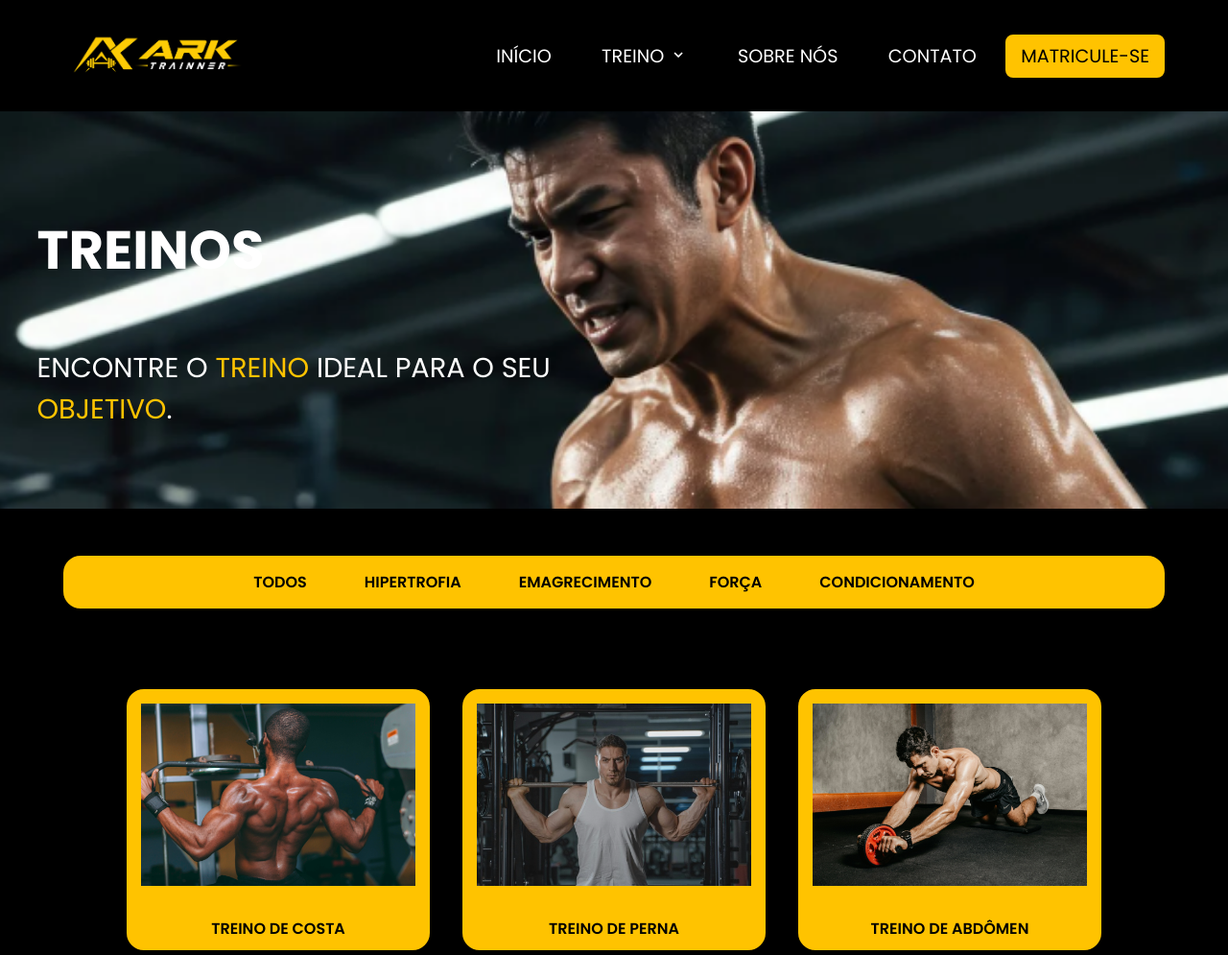
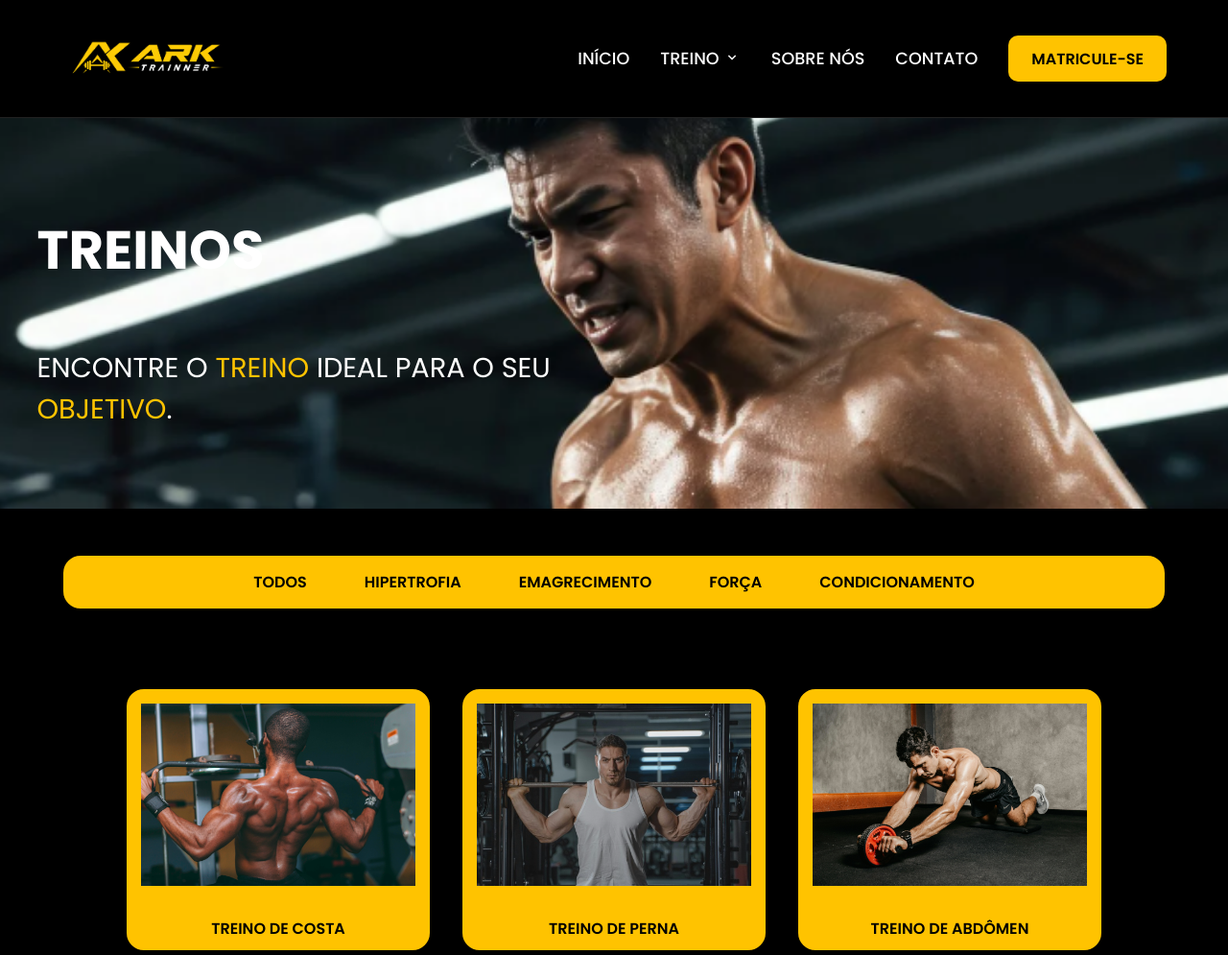
Before and after one commit to guigraiff09/Ark_Trainner, a website: page Frontend/pages/treino.html in a window 1280 px wide. Shown: the top 995 px of the page at 96% size. Drawn offline with nearby package versions, Linux system fonts and the light colour scheme.

Commit message:
sub-menu e footer

```diff
--- a/Frontend/css/Políticas.css
+++ b/Frontend/css/Políticas.css
@@ -42,51 +42,102 @@ body{
     top: 0;
     left: 0;
     width: 100%;
-  z-index: 99;
-  background-color: #000;
+    background: #000;
+    z-index: 999;
+    border-bottom: 1px solid #222;
 }
 
-.header .nav-bar{
+.nav-bar{
+    width: 100%;
+    max-width: 1700px;
+    margin: auto;
+    padding: 1rem 5%;
     display: flex;
     align-items: center;
     justify-content: space-between;
-  padding: 0.5rem 5%; /* Ajustado padding lateral fluído */
+    gap: 20px;
+    list-style-type: none;
 }
 
+
+.logo{
+    width: 180px;
+    max-width: 100%;
+    height: auto;
+}
+
+.nav{
+    display: flex;
+    align-items: center;
+    justify-content: center;
+    gap: 2rem;
+    flex-wrap: wrap;
+}
+.nav li{
+    list-style-type: none;
+}
 .nav a{
-    margin: 0 1.5rem;
-    font-size: 1.2rem;
     color: #fff;
+    font-size: 1.1rem;
+    font-weight: 500;
+    text-align: center;
 }
 
 .nav a:hover{
     color: #ffc300;
     font-size: 1.3rem;
  }
-
-.nav button{
-    background-color:#ffc300;
-    border: 2px solid #000;
+.nav a img{
+    color: #ffc300;
+    font-size: 1.8rem;
+}
+.button a{
+    background: #ffc300;
+    color: #000;
+    padding: 0.8rem 1.5rem;
     border-radius: 10px;
-    color:#000;
-    font-size: 1.2rem;
-    padding: 0.5rem 1rem; /* Padding corrigido */
+    font-size: 1rem;
+    font-weight: 600;
     cursor: pointer;
 }
 
-nav button:hover{
-   font-size: 1.3rem;
+.nav button a:hover{
+    transform: scale(1.05);
+    color: #000;
 }
 
-.nav img{
-  width: auto;
-  height: 50px;
+.dropdown{
+    position: relative;
+}
+.i{
+    font-size: 12px;
+    transition: 0.3s ease;
 }
 
-.logo{
-   text-align: left;
+.dropdown-menu{
+    position: absolute;
+    top: 100%;
+    left: 0;
+    background-color: #333;
+    list-style: none;
+    padding: 10px 0;
+    min-width: 160px;
+    box-shadow: 0 8px 16px rgba(0,0,0,0.2);
+    z-index: 999;
+    display: none;
+    border-radius: 10px;
 }
 
+.dropdown-menu li a{
+    display: block;
+    padding: 10px 15px;
+    font-size: 14px;
+    color: #fff;
+}
+
+.dropdown:hover .dropdown-menu{
+    display: block;
+}
 /* --- FOOTER --- */
 .footer{
     background-color: #000;
--- a/Frontend/css/Sobre.css
+++ b/Frontend/css/Sobre.css
@@ -41,7 +41,7 @@ HEADER
     max-width: 1700px;
     margin: auto;
     padding: 1rem 5%;
-
+    list-style: none;
     display: flex;
     align-items: center;
     justify-content: space-between;
@@ -73,7 +73,7 @@ HEADER
     font-size: 1.3rem;
  }
 
-.nav button{
+.button a{
     background: #ffc300;
     color: #000;
     padding: 0.8rem 1.5rem;
@@ -83,10 +83,43 @@ HEADER
     cursor: pointer;
 }
 
-.nav button:hover{
+.nav button a:hover{
     transform: scale(1.05);
+    color: #000;
 }
 
+.dropdown{
+    position: relative;
+}
+.i{
+    font-size: 12px;
+    transition: 0.3s ease;
+}
+
+.dropdown-menu{
+    position: absolute;
+    top: 100%;
+    left: 0;
+    background-color: #333;
+    list-style: none;
+    padding: 10px 0;
+    min-width: 160px;
+    box-shadow: 0 8px 16px rgba(0,0,0,0.2);
+    z-index: 999;
+    display: none;
+    border-radius: 10px;
+}
+
+.dropdown-menu li a{
+    display: block;
+    padding: 10px 15px;
+    font-size: 14px;
+    color: #fff;
+}
+
+.dropdown:hover .dropdown-menu{
+    display: block;
+}
 /* ==========================================
 MAIN
 ========================================== */
--- a/Frontend/css/contato.css
+++ b/Frontend/css/contato.css
@@ -4,10 +4,10 @@
     margin: 0;
     padding: 0;
     box-sizing: border-box;
-    font-family: 'Poppins', sans-serif;
     text-decoration: none;
     border: none;
     outline: none;
+    font-family: 'Poppins', sans-serif;
     transition: 0.3s ease;
 }
 
@@ -22,16 +22,13 @@ body{
     min-height: 100vh;
 }
 
-/* ==========================================
-HEADER
-========================================== */
 
 .header{
-    width: 100%;
-    background: #000;
     position: fixed;
     top: 0;
     left: 0;
+    width: 100%;
+    background: #000;
     z-index: 999;
     border-bottom: 1px solid #222;
 }
@@ -41,12 +38,13 @@ HEADER
     max-width: 1700px;
     margin: auto;
     padding: 1rem 5%;
-
     display: flex;
     align-items: center;
     justify-content: space-between;
     gap: 20px;
+    list-style-type: none;
 }
+
 
 .logo{
     width: 180px;
@@ -61,19 +59,25 @@ HEADER
     gap: 2rem;
     flex-wrap: wrap;
 }
-
+.nav li{
+    list-style-type: none;
+}
 .nav a{
     color: #fff;
     font-size: 1.1rem;
     font-weight: 500;
+    text-align: center;
 }
 
 .nav a:hover{
     color: #ffc300;
     font-size: 1.3rem;
  }
-
-.nav button{
+.nav a img{
+    color: #ffc300;
+    font-size: 1.8rem;
+}
+.button a{
     background: #ffc300;
     color: #000;
     padding: 0.8rem 1.5rem;
@@ -83,10 +87,43 @@ HEADER
     cursor: pointer;
 }
 
-.nav button:hover{
+.nav button a:hover{
     transform: scale(1.05);
+    color: #000;
 }
 
+.dropdown{
+    position: relative;
+}
+.i{
+    font-size: 12px;
+    transition: 0.3s ease;
+}
+
+.dropdown-menu{
+    position: absolute;
+    top: 100%;
+    left: 0;
+    background-color: #333;
+    list-style: none;
+    padding: 10px 0;
+    min-width: 160px;
+    box-shadow: 0 8px 16px rgba(0,0,0,0.2);
+    z-index: 999;
+    display: none;
+    border-radius: 10px;
+}
+
+.dropdown-menu li a{
+    display: block;
+    padding: 10px 15px;
+    font-size: 14px;
+    color: #fff;
+}
+
+.dropdown:hover .dropdown-menu{
+    display: block;
+}
 /* ==========================================
 MAIN
 ========================================== */
--- a/Frontend/css/style.css
+++ b/Frontend/css/style.css
@@ -42,6 +42,7 @@ body{
     align-items: center;
     justify-content: space-between;
     gap: 20px;
+    list-style-type: none;
 }
 
 
@@ -76,7 +77,7 @@ body{
     color: #ffc300;
     font-size: 1.8rem;
 }
-.nav button{
+.button a{
     background: #ffc300;
     color: #000;
     padding: 0.8rem 1.5rem;
@@ -86,8 +87,9 @@ body{
     cursor: pointer;
 }
 
-.nav button:hover{
+.nav button a:hover{
     transform: scale(1.05);
+    color: #000;
 }
 
 .dropdown{
@@ -102,7 +104,7 @@ body{
     position: absolute;
     top: 100%;
     left: 0;
-    background-color: #fff;
+    background-color: #333;
     list-style: none;
     padding: 10px 0;
     min-width: 160px;
@@ -116,7 +118,7 @@ body{
     display: block;
     padding: 10px 15px;
     font-size: 14px;
-    color: #000;
+    color: #fff;
 }
 
 .dropdown:hover .dropdown-menu{
@@ -140,11 +142,8 @@ CARROSSEL
 
 .carrossel-inner img{
     width: 100%;
-<<<<<<< HEAD
     height: 450px;
-=======
     height: 60vh;
->>>>>>> ae39188fb3a2d91a14c662201425a99fea1507e7
     object-fit: cover;
     flex-shrink: 0;
 }
--- a/Frontend/css/treino.css
+++ b/Frontend/css/treino.css
@@ -1,76 +1,129 @@
-@import url('https://fonts.googleapis.com/css2?family=Poppins:ital,wght=0,100;0,200;0,300;0,400;0,500;0,600;0,700;0,800;0,900;1,100;1,200;1,300;1,400;1,500;1,600;1,700;1,800;1,900&display=swap');
+@import url('https://fonts.googleapis.com/css2?family=Poppins:wght@100;200;300;400;500;600;700;800;900&display=swap');
 
-* {
+*{
     margin: 0;
     padding: 0;
-  font-family: 'Poppins', sans-serif;
-  /* Corrigido */
+    box-sizing: border-box;
+    text-decoration: none;
     border: none;
     outline: none;
-  text-decoration: none;
-  transition: 0.2s linear;
-  box-sizing: border-box;
-  /* Adicionado globalmente para evitar quebras de layout */
+    font-family: 'Poppins', sans-serif;
+    transition: 0.3s ease;
 }
 
-body {
-  display: flex;
-  background: black;
-  justify-content: center;
-  flex-direction: column;
-  min-height: 100vh;
-  overflow-x: hidden;
+html{
+    scroll-behavior: smooth;
 }
 
-/* --- HEADER & NAV-BAR --- */
-.header {
+body{
+    background: #000;
+    color: #fff;
+    overflow-x: hidden;
+    min-height: 100vh;
+}
+
+
+.header{
     position: fixed;
     top: 0;
     left: 0;
     width: 100%;
-  z-index: 99;
-  background-color: #000;
+    background: #000;
+    z-index: 999;
+    border-bottom: 1px solid #222;
 }
 
-.header .nav-bar {
+.nav-bar{
+    width: 100%;
+    max-width: 1700px;
+    margin: auto;
+    padding: 1rem 5%;
     display: flex;
     align-items: center;
     justify-content: space-between;
-  padding: 0.5rem 5%;
+    gap: 20px;
+    list-style-type: none;
 }
 
-.nav-bar img {
-  max-width: 200px;
-  width: 100%;
+
+.logo{
+    width: 180px;
+    max-width: 100%;
     height: auto;
-  /* Evita distorcer a logo */
 }
 
-.nav a {
-  margin: 0 1.5rem;
-  font-size: 1.2rem;
+.nav{
+    display: flex;
+    align-items: center;
+    justify-content: center;
+    gap: 2rem;
+    flex-wrap: wrap;
+}
+.nav li{
+    list-style-type: none;
+}
+.nav a{
+    color: #fff;
+    font-size: 1.1rem;
+    font-weight: 500;
+    text-align: center;
+}
+
+.nav a:hover{
+    color: #ffc300;
+    font-size: 1.3rem;
+ }
+.nav a img{
+    color: #ffc300;
+    font-size: 1.8rem;
+}
+.button a{
+    background: #ffc300;
+    color: #000;
+    padding: 0.8rem 1.5rem;
+    border-radius: 10px;
+    font-size: 1rem;
+    font-weight: 600;
+    cursor: pointer;
+}
+
+.nav button a:hover{
+    transform: scale(1.05);
+    color: #000;
+}
+
+.dropdown{
+    position: relative;
+}
+.i{
+    font-size: 12px;
+    transition: 0.3s ease;
+}
+
+.dropdown-menu{
+    position: absolute;
+    top: 100%;
+    left: 0;
+    background-color: #333;
+    list-style: none;
+    padding: 10px 0;
+    min-width: 160px;
+    box-shadow: 0 8px 16px rgba(0,0,0,0.2);
+    z-index: 999;
+    display: none;
+    border-radius: 10px;
+}
+
+.dropdown-menu li a{
+    display: block;
+    padding: 10px 15px;
+    font-size: 14px;
     color: #fff;
 }
 
-.nav a:hover {
-  color: #ffc300;
-  font-size: 1.3rem;
+.dropdown:hover .dropdown-menu{
+    display: block;
 }
-
-.nav button {
-  background-color: #ffc300;
-  border: 2px solid #000;
-  border-radius: 10px;
-  color: #000;
-  font-size: 1.2rem;
-  padding: 0.5rem 1rem;
-  cursor: pointer;
-}
-
-nav button:hover {
-  font-size: 1.3rem;
-}
-
 /* --- BANNER DE MOTIVAÇÃO (TEXTO SOBRE A IMAGEM) --- */
 .container-img {
   position: relative;
--- a/Frontend/pages/treino.html
+++ b/Frontend/pages/treino.html
@@ -13,17 +13,35 @@
 <body>
 
     <header class="header">
+
         <div class="nav-bar">
-            <img src="../Assets/IMG/logo ARK.png" alt="logo" width="180" class="logo">
+
+            <img src="../Assets/IMG/logo ARK.png" alt="Logo Ark" class="logo">
+
             <nav class="nav">
-                <a href="../index.html">INÍCIO</a>
-                <a href="../pages/treino.html">TREINO <i class='bx bx-chevron-down'></i></a>
-                <a href="../pages/sobre.html">SOBRE NÓS</a>
-                <a href="../pages/contato.html">CONTATO</a>
-                <button type="submit" class="buttom">MATRICULE-SE</button>
+
+                <li><a href="../index.html">INÍCIO</a></li>
+
+                <li class="dropdown"> <a href="../pages/treino.html" class="dropdown-toggle">TREINO <i
+                            class='bx bx-chevron-down'></i></a>
+
+                    <ul class="dropdown-menu">
+                        <li> <a href="#">treino 1</a></li>
+                        <li> <a href="#">treino 2</a></li>
+                        <li> <a href="#">treino 3</a></li>
+                    </ul>
+                </li>
+
+                <li><a href="../pages/sobre.html">SOBRE NÓS</a></li>
+                <li><a href="../pages/contato.html">CONTATO</a></li>
+                <button type="button" class="button"><a href="../pages/login.html">MATRICULE-SE</a></button>
+
             </nav>
+
+        </div>
+
     </header>
-    </div>
+
 
     <div class="container-img">
         <img src="../Assets/IMG/img09.png" alt="treino" class="img-treino">
@@ -142,7 +160,7 @@
 
             <div class="políticas">
 
-                <a href="../Frontend/pages/Políticas.html">
+                <a href="../pages/Políticas.html">
 
                     Políticas de Privacidade
 
@@ -157,11 +175,7 @@
             <div class="final">
 
                 <p>
-                    &copy; Ark Trainner. Todos os direitos reservados.
-                    Desenvolvido por Guilherme Graiff,
-                    Keirrison Silva,
-                    Cauandson Pessoa
-                    e Edison Junior.
+                    &copy; Digital Ark. Todos os direitos reservados.
                 </p>
 
             </div>
```
Also changed, not shown: Frontend/index.html (+24 -39 lines), Frontend/pages/Políticas.html (+25 -9 lines), Frontend/pages/contato.html (+12 -23 lines), Frontend/pages/sobre.html (+14 -25 lines). Lines whose indentation alone changed are shown as unchanged.
